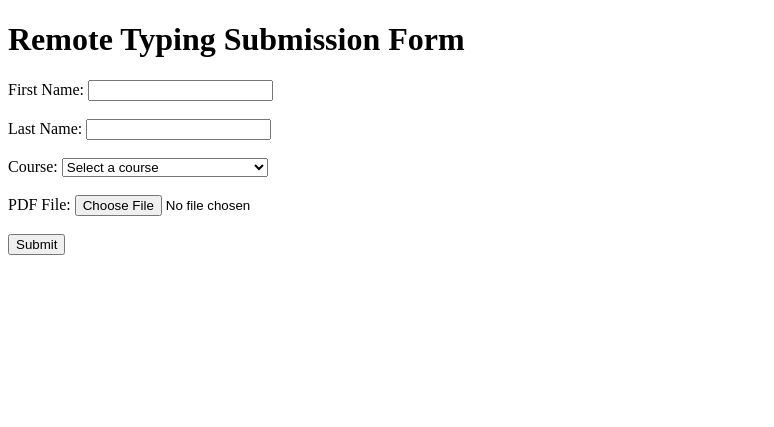
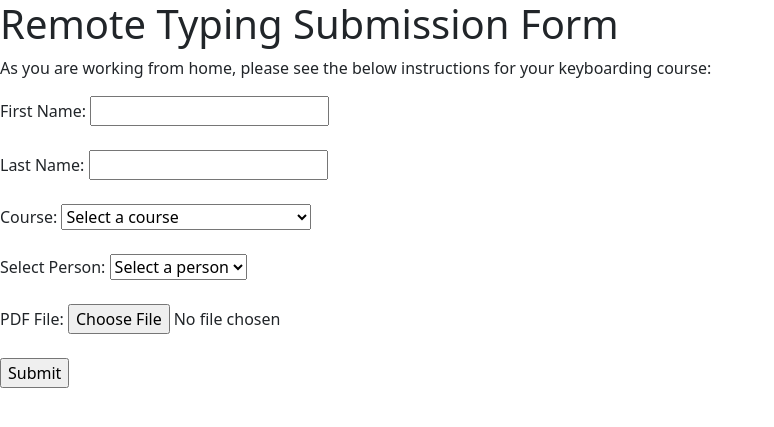
Before and after one commit to Academy-of-Learning-Career-College/typingupload, a PHP site: page /typing/index.php in a window 1280 px wide. Shown: the top 427 px of the page, without its empty margins (0-774 px from the left). Run offline with PHP 8.4, Linux system fonts and the light colour scheme.

Commit message:
Add Email

```diff
--- a/typing/index.php
+++ b/typing/index.php
@@ -16,6 +16,12 @@ $fileName = $firstName . "_" . $lastName . "_" . $course . "_" . date("Y-m-d_H-i
   $fileDestination = "uploads/" . $fileName;
 
   if (move_uploaded_file($file['tmp_name'], $fileDestination)) {
+  $to = $_POST['person'];
+  $subject = "File Uploaded";
+  $message = "A file has been uploaded and is available at this link: " . $fileDestination;
+  $headers = "From: no-reply@aolccbc.com\r\n";
+  mail($to, $subject, $message, $headers);
+
   $ch = curl_init($webhook);
   curl_setopt($ch, CURLOPT_RETURNTRANSFER, true);
   $response = curl_exec($ch);
@@ -24,6 +30,7 @@ $fileName = $firstName . "_" . $lastName . "_" . $course . "_" . date("Y-m-d_H-i
 } else {
   echo "Failed to upload file";
 }
+
 }
 
 ?>
@@ -33,9 +40,13 @@ $fileName = $firstName . "_" . $lastName . "_" . $course . "_" . date("Y-m-d_H-i
   <head>
     <meta charset="UTF-8">
     <title>Typing Results Upload Form</title>
+    <link href="https://cdn.jsdelivr.net/npm/bootstrap@5.3.0-alpha1/dist/css/bootstrap.min.css" rel="stylesheet" integrity="sha384-GLhlTQ8iRABdZLl6O3oVMWSktQOp6b7In1Zl3/Jr59b6EGGoI1aFkw7cmDA6j6gD" crossorigin="anonymous">
+    <script src="https://cdn.jsdelivr.net/npm/bootstrap@5.3.0-alpha1/dist/js/bootstrap.bundle.min.js" integrity="sha384-w76AqPfDkMBDXo30jS1Sgez6pr3x5MlQ1ZAGC+nuZB+EYdgRZgiwxhTBTkF7CXvN" crossorigin="anonymous"></script>
   </head>
   <body>
     <h1>Remote Typing Submission Form</h1>
+
+    <p>As you are working from home, please see the below instructions for your keyboarding course: </p>
     <form action="" method="post" enctype="multipart/form-data">
   <label for="firstName">First Name:</label>
   <input type="text" id="firstName" name="firstName" required>
@@ -52,10 +63,20 @@ $fileName = $firstName . "_" . $lastName . "_" . $course . "_" . date("Y-m-d_H-i
     <option value="Keyboard Skill Building Level 3">Keyboard Skill Building Level 3</option>
   </select>
   <br><br>
+  <label for="person">Select Person:</label>
+  <select id="person" name="person" required>
+    <option value="">Select a person</option>
+    <option value="brittany@aolccbc.com">Brittany</option>
+    <option value="mike@aolccbc.com">Michael</option>
+    <option value="rod@aolccbc.com">Rod</option>
+    <option value="leo@aolccbc.com">Leo</option>
+  </select>
+  <br><br>
   <label for="pdfFile">PDF File:</label>
   <input type="file" id="pdfFile" name="pdfFile" accept=".pdf" required>
   <br><br>
   <input type="submit" value="Submit" name="submit">
 </form>
+
   </body>
 </html>
```
Also changed, not shown: 1 other file. Lines whose indentation alone changed are shown as unchanged.
